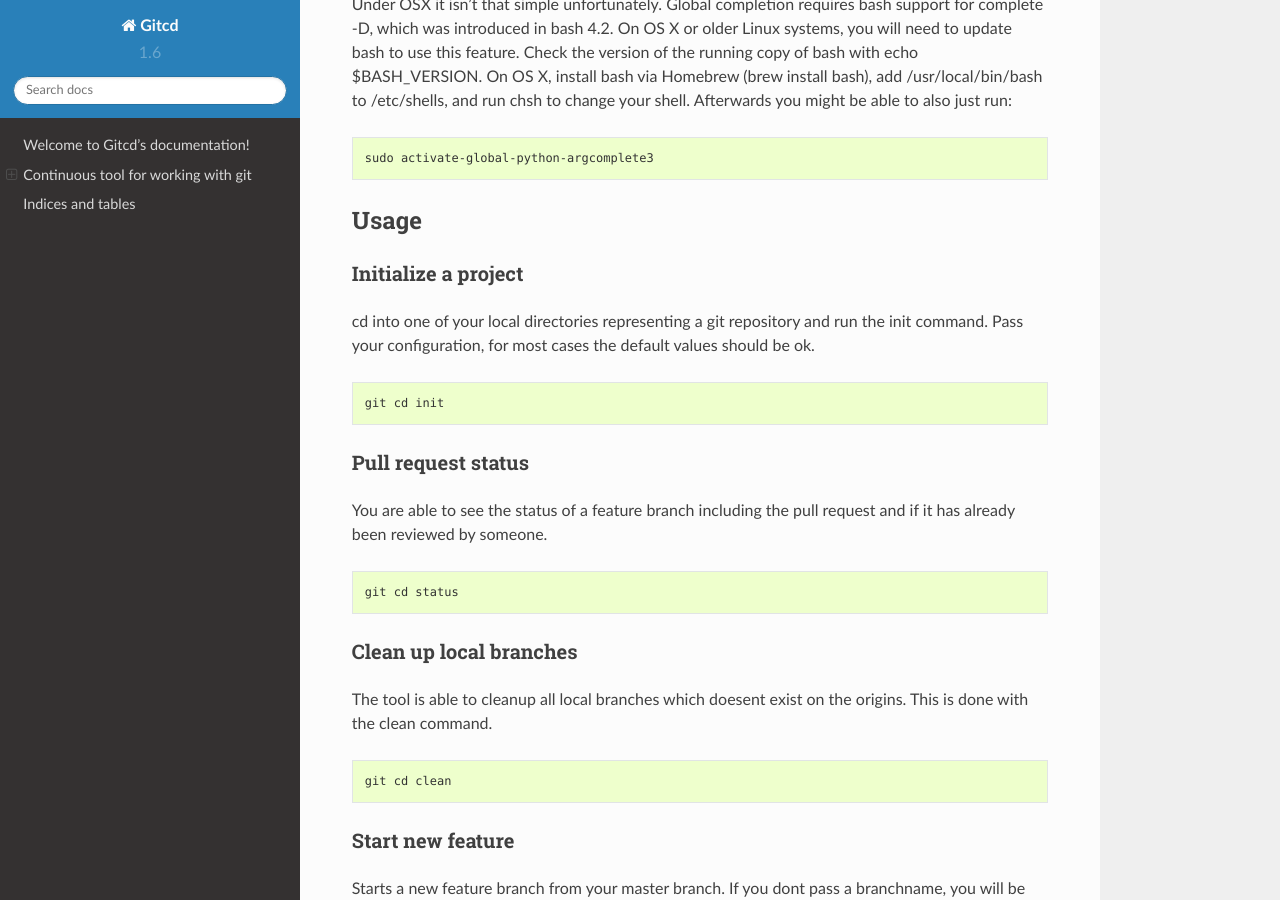
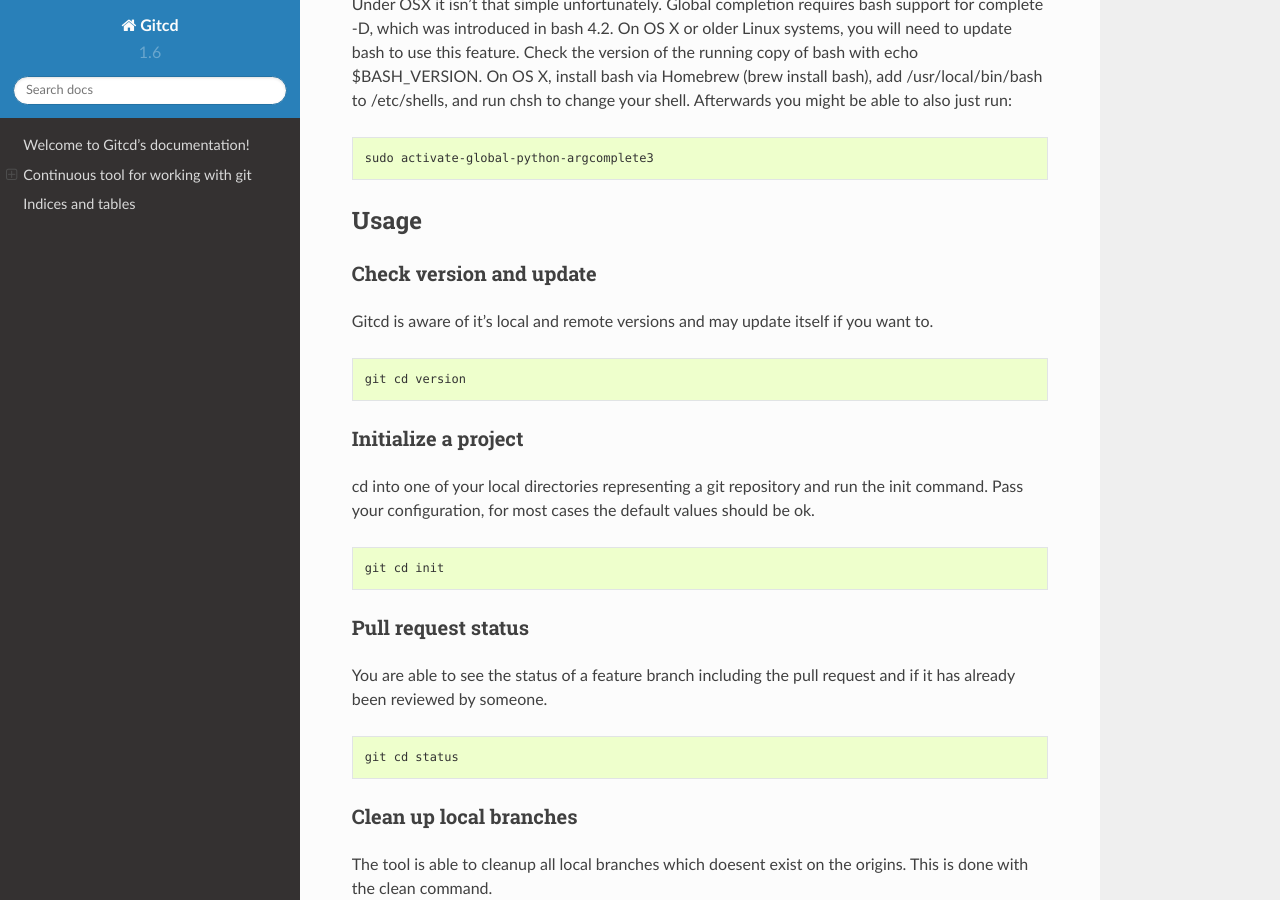
Before and after one commit to gitcd-io/gitcd, a Sphinx documentation site: the page built from docs/index.rst, in a window 1280 px wide and 900 px high, scrolled down 789 px. Built offline with Sphinx 7.4.7 and the Read the Docs theme 2.0.0, drawn with Linux system fonts in a browser that asks for light colours.

Commit message:
adding version command to docs

```diff
--- a/README.rst
+++ b/README.rst
@@ -43,6 +43,16 @@
 
 Usage
 -----
+
+Check version and update
+~~~~~~~~~~~~~~~~~~~~~~~~
+
+Gitcd is aware of it's local and remote versions and may update itself if you want to.
+
+.. code:: console
+
+    git cd version
+
 
 Initialize a project
 ~~~~~~~~~~~~~~~~~~~~
--- a/docs/conf.py
+++ b/docs/conf.py
@@ -56,7 +56,7 @@
 # The short X.Y version.
 version = u'1.6'
 # The full version, including alpha/beta/rc tags.
-release = u'1.6.2'
+release = u'1.6.3'
 
 # The language for content autogenerated by Sphinx. Refer to documentation
 # for a list of supported languages.
--- a/version.txt
+++ b/version.txt
@@ -1 +1 @@
-1.6.2
+1.6.3
```
